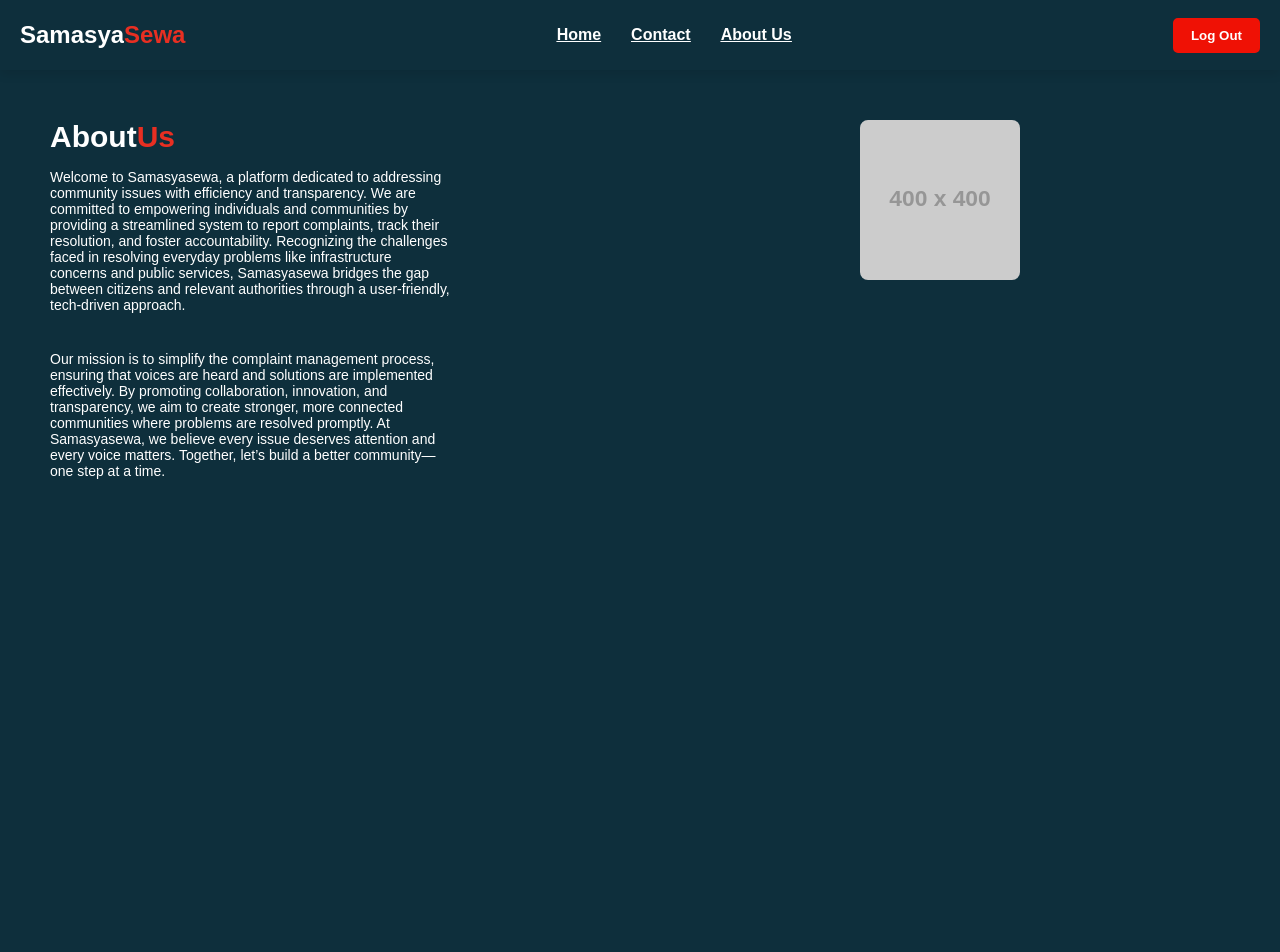
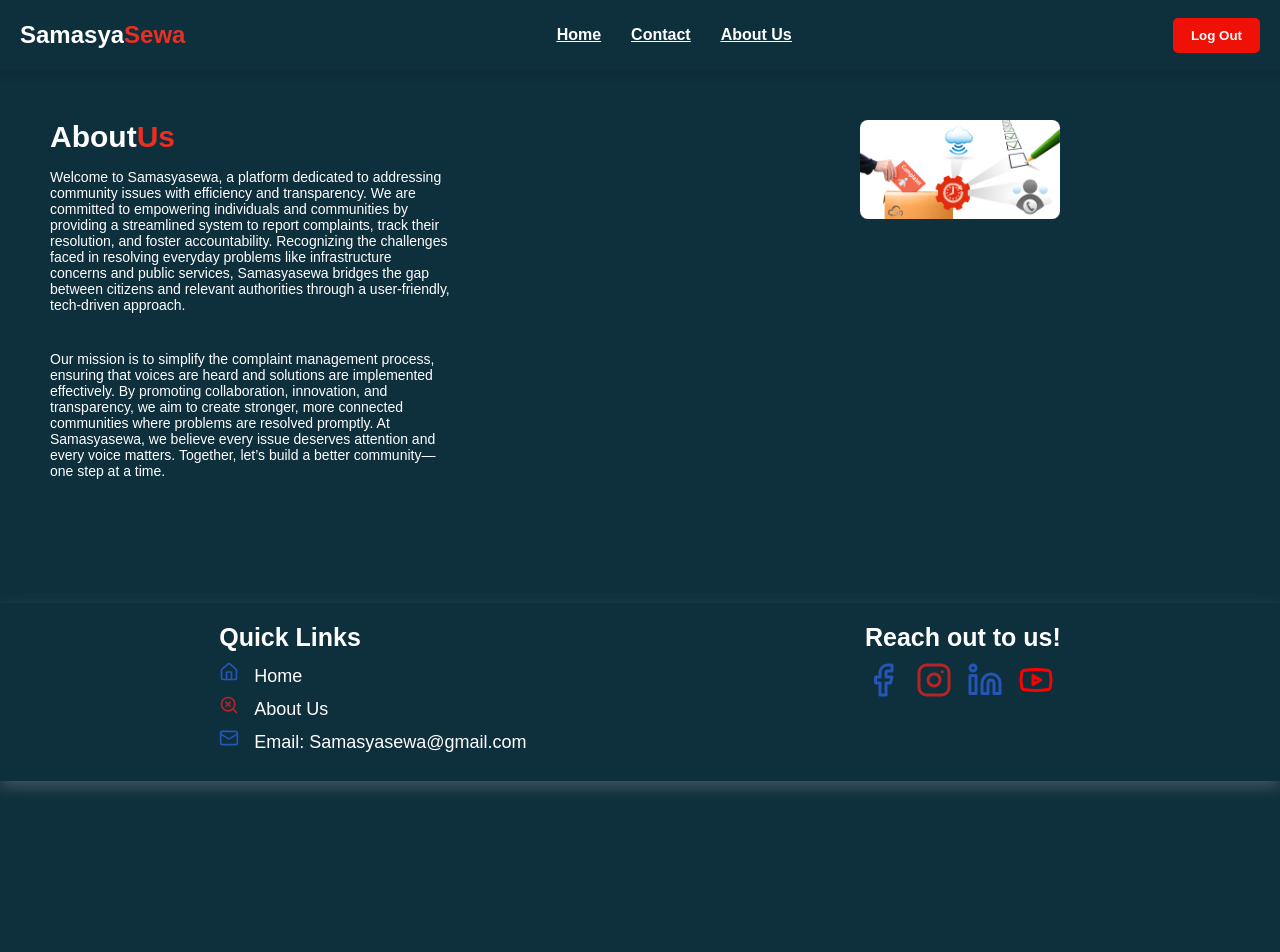
Before and after one commit to Manisha-Tmg/My-project, a React (Create React App) app: page /aboutus in a window 1280 px wide. Shown: the top 952 px of the page. After the commit the page ends 800 px from the top, so only its background shows below. Built offline with nearby package versions, Linux system fonts and the light colour scheme; sample sign-in values are in the browser's storage.

Commit message:
Updated css

```diff
--- a/src/Components/Footer.js
+++ b/src/Components/Footer.js
@@ -13,8 +13,6 @@ import {
 function Footer() {
   return (
     <div className="page-container">
-      <div className="content"> </div>
-
       <footer className="footer">
         <div className="footer-section quick-links">
           <h1 className="footer-title">Quick Links</h1>
--- a/src/Css/Aboutus.css
+++ b/src/Css/Aboutus.css
@@ -35,7 +35,7 @@
 }
 
 .about-us-image {
-  width: 40%;
+  width: 50%;
   height: auto;
   border-radius: 8px;
 }
@@ -55,3 +55,6 @@
 .about-logo {
   color: #e82f22;
 }
+p {
+  font-weight: 105;
+}
--- a/src/Css/Complain.css
+++ b/src/Css/Complain.css
@@ -6,7 +6,8 @@
 }
 .Complainform-container {
   max-width: 400px;
-  margin: 15% auto;
+  margin: auto;
+  margin-top: 9%;
   padding: 20px 20px 20px 20px;
   border: 1px solid #ccc;
   border-radius: 8px;
--- a/src/Css/Contact.css
+++ b/src/Css/Contact.css
@@ -1,8 +1,11 @@
 * {
+  margin: 0;
+  padding: 0%;
   color: #ffffff;
 }
 
 .contact-container {
+  /* margin-top: 5%; */
   font-family: Arial, sans-serif;
   margin-top: 100px;
   padding: 10px;
@@ -14,7 +17,6 @@
 
 .contact-title {
   background-color: #0e2f3c;
-  /* color: white; */
   padding: 30px;
   border-radius: 5px;
   margin-bottom: 20px;
--- a/src/Css/Footer.css
+++ b/src/Css/Footer.css
@@ -5,16 +5,14 @@
 }
 
 .page-container {
+  margin-top: 6.6%;
   display: flex;
   flex-direction: column;
-
-  min-height: 100vh;
 }
 
 .content {
-  flex: 2;
-  /* padding: 20px; */
-  margin-top: 0;
+  flex: 1;
+  padding: 20px;
 }
 
 .footer {
@@ -23,8 +21,7 @@
   color: #000000;
   padding: 20px 50px;
   font-size: 14px;
-  flex-shrink: 0;
-  box-shadow: 0 6px 15px rgba(0, 0, 0, 0.25);
+  box-shadow: 0 6px 15px rgba(210, 207, 207, 0.25);
 }
 
 .footer-section {
--- a/src/Pages/Aboutus.js
+++ b/src/Pages/Aboutus.js
@@ -1,6 +1,7 @@
 import React from "react";
 import "../Css/Aboutus.css";
 import Footer from "../Components/Footer";
+import image from "../assets/complaint-mgmt.png";
 
 const Aboutus = () => {
   return (
@@ -44,7 +45,7 @@ const Aboutus = () => {
           </div>
           <div className="right-side">
             <img
-              src="https://via.placeholder.com/400"
+              src={image}
               alt="About Samasya Sewa"
               className="about-us-image"
             />
```
Also changed, not shown: src/assets/complaint-mgmt.png (added).
